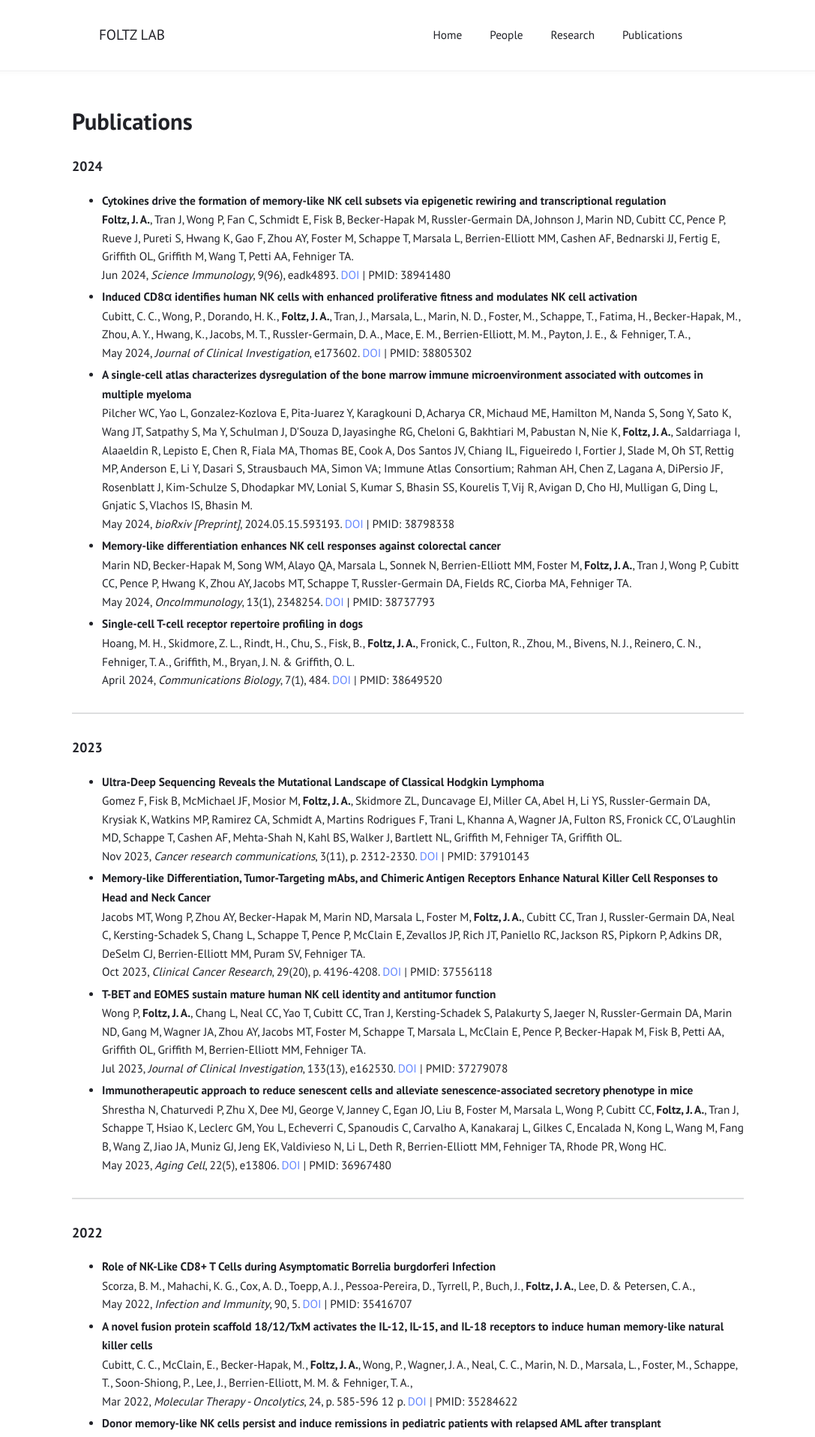
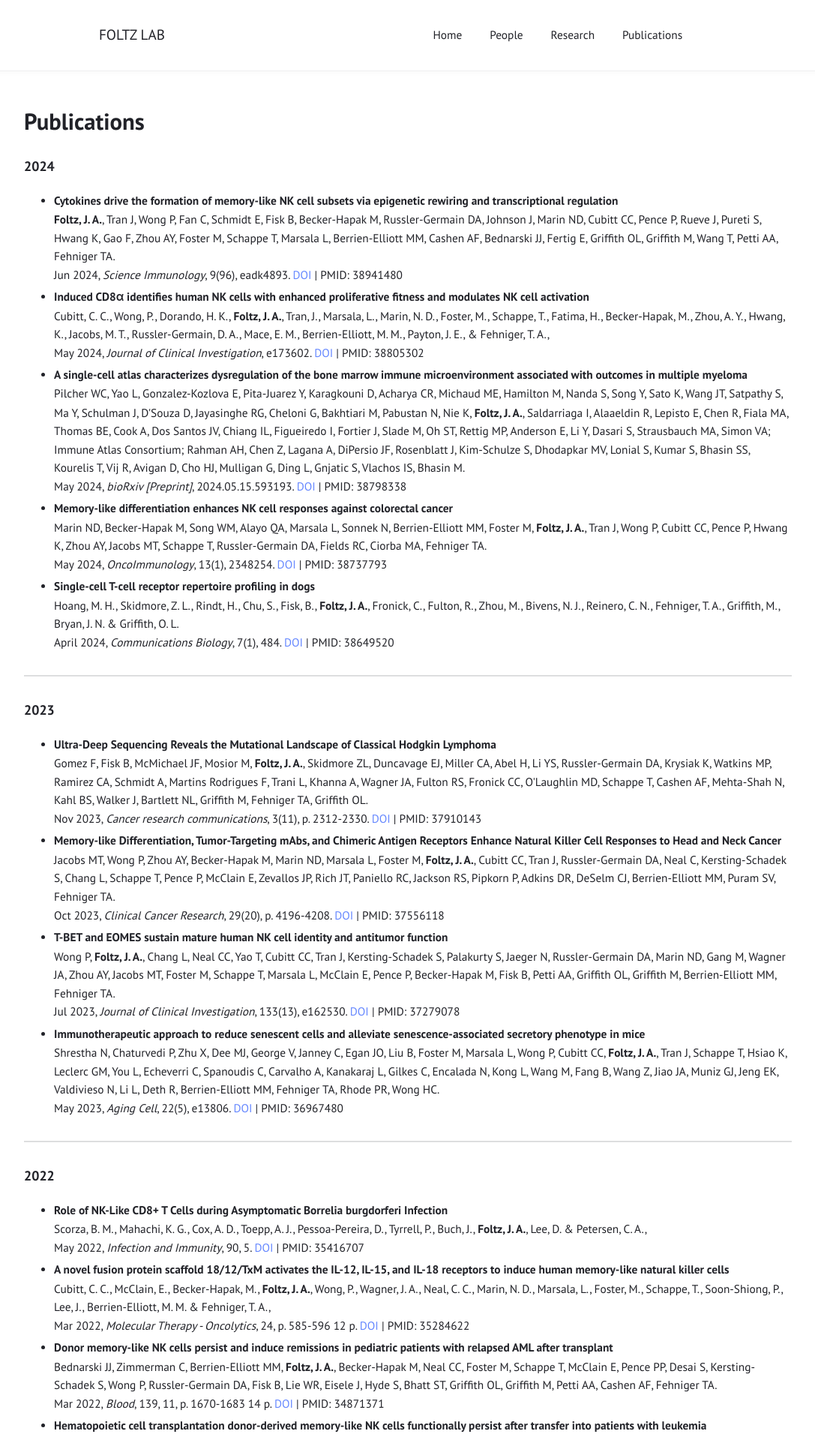
Before and after one commit to Foltz-Lab/Foltz-Lab.github.io, a Jekyll site: the page built from publications.html, in a window 1280 px wide. Shown: the top 1916 px of the page at 75% size, without its empty margins (119-1206 px from the left). Built offline with Jekyll 4.4.1, drawn with Linux system fonts in a browser that asks for light colours.

Commit message:
edited width

```diff
--- a/index.html
+++ b/index.html
@@ -11,7 +11,7 @@ title: "Home"
 </div>
 
 <!-- Content Container -->
-<div style="width: 70%; max-width: 1200px; margin: 0 auto; padding: 1.5em;">
+<div style="width: 80%; max-width: 1200px; margin: 0 auto; padding: 1.5em;">
 
   <h1>Welcome to Foltz Lab</h1>
 
--- a/publications.html
+++ b/publications.html
@@ -2,7 +2,7 @@
 layout: default
 title: "Publications"
 ---
-<div style="width: 70%; max-width: 1200px; margin: 0 auto; padding: 1.5em;">
+<div style="width: 80%; max-width: 1200px; margin: 0 auto; padding: 1.5em;">
 <h1>Publications</h1>
 <div class="year-section">
         <h3>2024</h3>
```
